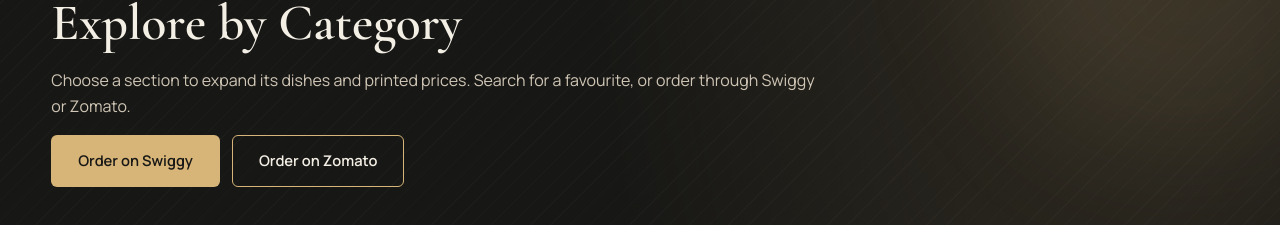
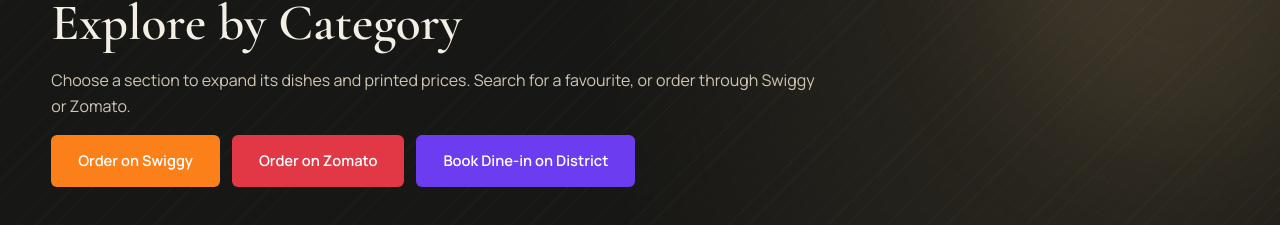
Before and after one commit to dushu2006/FullMoons, a Next.js app: page / in a window 1280 px wide. Shown: the part 2936-3161 px from the top of the page. Built offline with nearby package versions, Linux system fonts and the light colour scheme; no server answers.

Commit message:
Style delivery and dine-in buttons with platform colors

```diff
--- a/src/app/page.tsx
+++ b/src/app/page.tsx
@@ -126,11 +126,14 @@
                     Choose a section to expand its dishes and printed prices. Search for a favourite, or order through Swiggy or Zomato.
                   </p>
                   <div className="mt-4 flex flex-wrap gap-3">
-                    <ActionLink href={siteConfig.links.swiggyListing} className="btn btn-primary">
+                    <ActionLink href={siteConfig.links.swiggyListing} className="btn border-transparent bg-[#FC8019] text-white hover:bg-[#e66f0e] focus-visible:outline-[#FC8019]">
                       Order on Swiggy
                     </ActionLink>
-                    <ActionLink href={siteConfig.links.zomatoListing} className="btn btn-secondary">
+                    <ActionLink href={siteConfig.links.zomatoListing} className="btn border-transparent bg-[#E23744] text-white hover:bg-[#c92e3a] focus-visible:outline-[#E23744]">
                       Order on Zomato
+                    </ActionLink>
+                    <ActionLink href={siteConfig.links.districtListing} className="btn border-transparent bg-[#6C3CF0] text-white hover:bg-[#572bd0] focus-visible:outline-[#6C3CF0]">
+                      Book Dine-in on District
                     </ActionLink>
                   </div>
                 </>
@@ -172,14 +175,19 @@
                 <p>Send a quick menu enquiry</p>
               </ActionLink>
 
-              <ActionLink href={siteConfig.links.swiggyListing} className="action-card" ariaLabel="Order from FULL MOONs on Swiggy">
-                <h3>Order on Swiggy</h3>
+              <ActionLink href={siteConfig.links.swiggyListing} className="action-card border-[#FC8019]/60 hover:border-[#FC8019] hover:bg-[#FC8019]/10" ariaLabel="Order from FULL MOONs on Swiggy">
+                <h3 className="text-[#FC8019]">Order on Swiggy</h3>
                 <p>Open restaurant listing →</p>
               </ActionLink>
 
-              <ActionLink href={siteConfig.links.zomatoListing} className="action-card" ariaLabel="Order from FULL MOONs on Zomato">
-                <h3>Order on Zomato</h3>
+              <ActionLink href={siteConfig.links.zomatoListing} className="action-card border-[#E23744]/60 hover:border-[#E23744] hover:bg-[#E23744]/10" ariaLabel="Order from FULL MOONs on Zomato">
+                <h3 className="text-[#E23744]">Order on Zomato</h3>
                 <p>Open restaurant listing →</p>
+              </ActionLink>
+
+              <ActionLink href={siteConfig.links.districtListing} className="action-card border-[#6C3CF0]/60 hover:border-[#6C3CF0] hover:bg-[#6C3CF0]/10" ariaLabel="Book a dine-in experience for FULL MOONs on District">
+                <h3 className="text-[#9B7AFF]">Dine-in on District</h3>
+                <p>Discover dine-in options →</p>
               </ActionLink>
             </div>
           </div>
@@ -250,8 +258,9 @@
                 Explore Menu
               </Link>
               <DirectionsLink className="btn btn-secondary">Get Directions</DirectionsLink>
-              <ActionLink href={siteConfig.links.swiggyListing} className="btn btn-secondary">Order on Swiggy</ActionLink>
-              <ActionLink href={siteConfig.links.zomatoListing} className="btn btn-secondary">Order on Zomato</ActionLink>
+              <ActionLink href={siteConfig.links.swiggyListing} className="btn border-transparent bg-[#FC8019] text-white hover:bg-[#e66f0e]">Order on Swiggy</ActionLink>
+              <ActionLink href={siteConfig.links.zomatoListing} className="btn border-transparent bg-[#E23744] text-white hover:bg-[#c92e3a]">Order on Zomato</ActionLink>
+              <ActionLink href={siteConfig.links.districtListing} className="btn border-transparent bg-[#6C3CF0] text-white hover:bg-[#572bd0]">Dine-in on District</ActionLink>
             </div>
           </div>
         </section>
```
